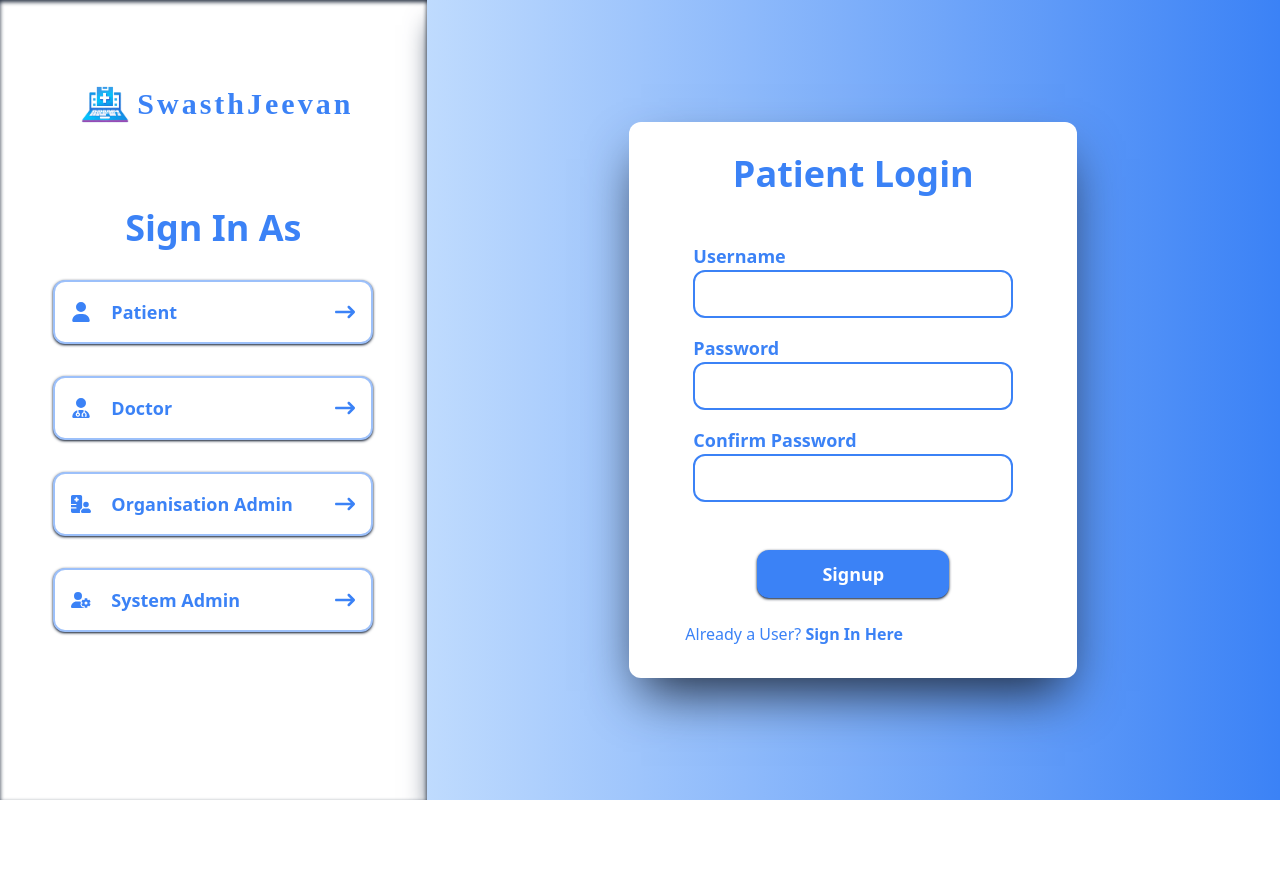
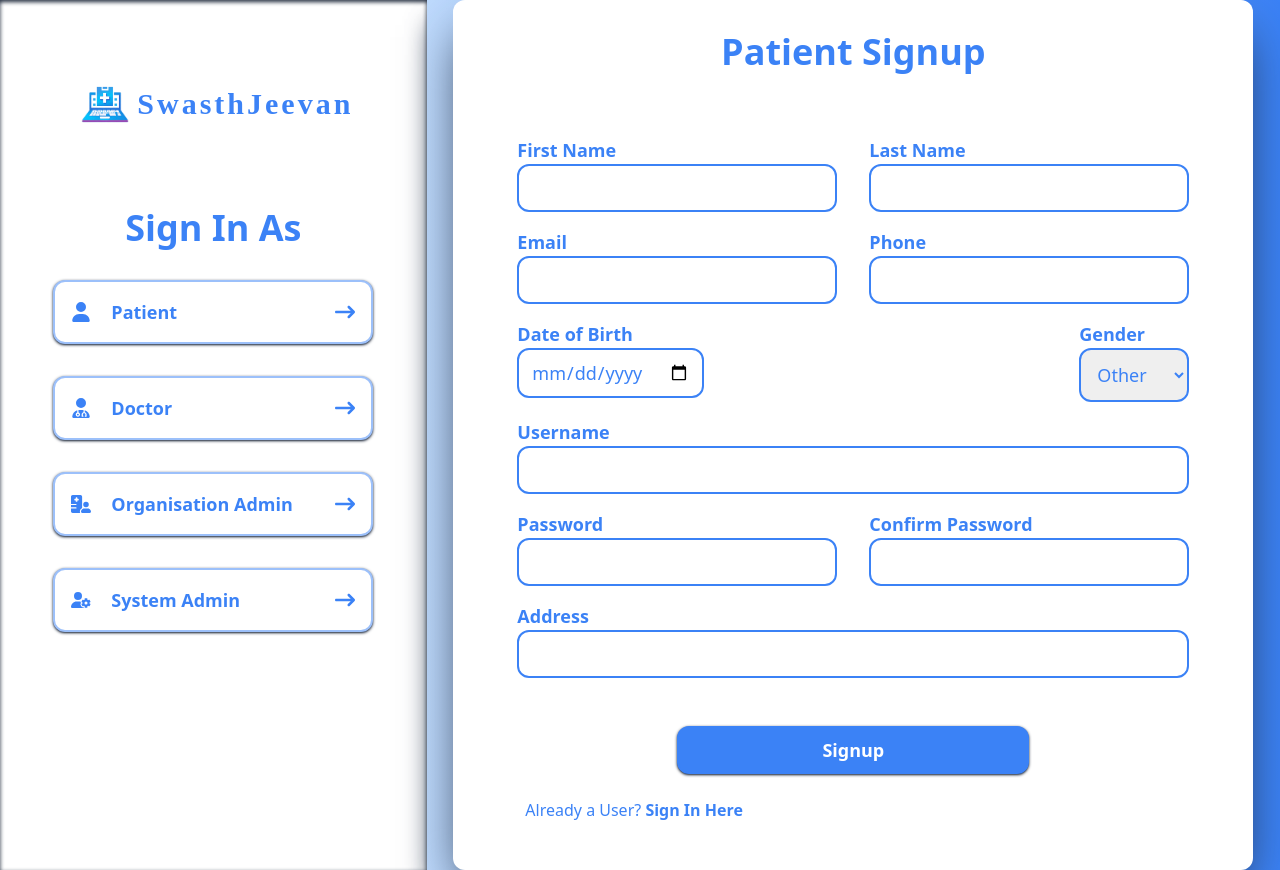
Before and after one commit to TejaJanakiRam/SwasthJeevan, a React (Create React App) app in the folder frontend/: page / in a window 1280 px wide. Both pictures are taken after a click on the link "Sign up Here". Before the commit the page ends 800 px from the top, so only its background shows below. Built offline with nearby package versions, Linux system fonts and the light colour scheme.

Commit message:
modified signup form for patient

```diff
--- a/frontend/src/Login-UI/AuthForm.js
+++ /dev/null
@@ -1,25 +0,0 @@
-import React, { useState } from 'react';
-import InputField from './InputField.js';
-
-
-export default function AuthForm(props) {
-
-    return (<form onSubmit={props.handleSubmit} className='flex flex-col items-center w-full'>
-        <InputField fieldName={"username"} displayFieldName={"Username"} setFunction={props.setUsername} />
-        <InputField fieldName={"password"} displayFieldName={"Password"} setFunction={props.setPassword} />
-        {props.formType === "signup" && <InputField fieldName={"confirmPassword"} displayFieldName={"Confirm Password"} setFunction={props.setConfirmPassword} />}
-        {<div className="text-red-500 mb-4">{props.formType === "signup" && props.signupError ? props.signupError : " "}</div>}
-        {props.formType === "login" && <div className='self-end'>
-            <a href="#" className="hover:underline text-blue-500 pr-8 font-semibold" onClick={props.handleForgotPassword}>Forgot Password?</a>
-        </div>}
-        <button type="submit" className=" border-2 text-lg border-blue-500 font-semibold text-white bg-blue-500 rounded-xl my-6 p-2 w-1/2 hover:bg-blue-600 hover:border-blue-600 transition-all duration-300 shadow shadow-slate-800">{props.formType === "login" ? "Login" : "Signup"}</button>
-        {props.role === 'patient' && (!props.showSignup ? (
-            <div className="self-start text-blue-500 pl-6">
-                New User? <a href="#" className="hover:underline font-semibold " onClick={props.showSignupTrigger}>Sign up Here</a>
-            </div>
-        ) : (<div className="self-start text-blue-500 pl-6">
-            Already a User? <a href="#" onClick={props.showSignupTrigger} className="hover:underline font-semibold">Sign In Here</a>
-        </div>))}
-
-    </form>)
-}
--- a/frontend/src/Login-UI/AuthenticationPage.js
+++ b/frontend/src/Login-UI/AuthenticationPage.js
@@ -60,8 +60,8 @@ export default function AuthenticationPage(props) {
                 </div>
             </div>
             <div className="hidden lg:shadow-xl lg:shadow-slate-600 lg:col-span-8  lg:flex flex-col justify-center items-center bg-gradient-to-r from-blue-200  to-blue-500">
-                <div className='w-112 min-h-128 bg-white text-blue-500 px-10 py-8 xl:p-8 rounded-xl shadow-2xl shadow-slate-800'>
-                    <h1 className="text-3xl sm:text-4xl lg:text-3xl xl:text-4xl font-bold mb-10 w-full text-center">{`${getRoleString(role)} Login`}</h1>
+                <div className={`${showSignup ? "w-[800px]" : "w-[450px]"} min-h-128 bg-white text-blue-500 px-10 py-8 xl:p-8 rounded-xl shadow-2xl shadow-slate-800`}>
+                    <h1 className="text-3xl sm:text-4xl lg:text-3xl xl:text-4xl font-bold mb-10 w-full text-center">{showSignup ? `Patient Signup` : `${getRoleString(role)} Login`}</h1>
                     {showSignup ? (
                         <SignupPage {...authFormProps} />
 
--- a/frontend/src/Login-UI/InputField.js
+++ b/frontend/src/Login-UI/InputField.js
@@ -1,11 +1,8 @@
 import React, { useState } from 'react';
 
-export default function InputField({ fieldName, displayFieldName, setFunction }) {
-    let type = "text";
-    if (fieldName.toLowerCase().includes("password")) {
-        type = "password";
-    }
-    return (<div className="w-full my-2 px-8">
+export default function InputField({ type, fieldName, displayFieldName, setFunction }) {
+
+    return (<div className="w-full my-2 px-4">
         <label htmlFor={fieldName} className="block text-lg font-semibold">{displayFieldName}</label>
         <input type={type} id={fieldName} name={fieldName} className="w-full text-blue-500 border-2 border-blue-500 rounded-xl py-2 px-3 focus:outline-none  focus:border-blue-800 focus:text-blue-800 sm:text-sm lg:text-lg" autoComplete="off" onChange={(e) => setFunction(e.target.value)} />
     </div>)
--- a/frontend/src/Login-UI/LoginPage.js
+++ b/frontend/src/Login-UI/LoginPage.js
@@ -1,6 +1,6 @@
 import React, { useState } from 'react';
 import axios from "axios";
-import AuthForm from './AuthForm.js';
+import InputField from './InputField.js';
 
 
 
@@ -29,17 +29,23 @@ export default function LoginPage(props) {
             alert("Wrong credentials!")
         }
     };
-    const authFormProps = {
-        ...props,
-        formType: "login",
-        setUsername: setUsername,
-        setPassword: setPassword,
-        handleForgotPassword: handleForgotPassword,
-        handleSubmit: handleLogin
-    };
 
 
     return (
-        <AuthForm {...authFormProps} />
+        <form onSubmit={handleLogin} className='flex flex-col items-center w-full p-4'>
+            <InputField type={"text"} fieldName={"username"} displayFieldName={"Username"} setFunction={setUsername} />
+            <InputField type={"password"} fieldName={"password"} displayFieldName={"Password"} setFunction={setPassword} />
+
+            <div className='self-end'>
+                <a href="#" className="hover:underline text-blue-500 pr-8 font-semibold" onClick={handleForgotPassword}>Forgot Password?</a>
+            </div>
+            <button type="submit" className=" border-2 text-lg border-blue-500 font-semibold text-white bg-blue-500 rounded-xl my-6 p-2 w-1/2 hover:bg-blue-600 hover:border-blue-600 transition-all duration-300 shadow shadow-slate-800">Login</button>
+            {props.role === 'patient' &&
+                <div className="self-start text-blue-500 pl-6">
+                    New User? <a href="#" className="hover:underline font-semibold " onClick={props.showSignupTrigger}>Sign up Here</a>
+                </div>
+            }
+
+        </form>
     );
 }
--- a/frontend/src/Login-UI/SignUpPage.js
+++ b/frontend/src/Login-UI/SignUpPage.js
@@ -1,8 +1,17 @@
 import React, { useState } from 'react';
 import axios from "axios";
-import AuthForm from './AuthForm.js';
+import InputField from './InputField.js';
+import DropdownSelect from '../Patient-UI/Booking/DropdownSelect.js';
+
 
 function SignupPage(props) {
+    const [firstName, setFirstName] = useState('');
+    const [lastName, setLastName] = useState('');
+    const [email, setEmail] = useState('');
+    const [phone, setPhone] = useState('');
+    const [gender, setGender] = useState('');
+    const [dob, setDob] = useState('');
+    const [address, setAddress] = useState('');
     const [username, setUsername] = useState('');
     const [password, setPassword] = useState('');
     const [confirmPassword, setConfirmPassword] = useState('');
@@ -14,11 +23,19 @@ function SignupPage(props) {
             return;
         }
         try {
-            const response = await axios.post('http://localhost:4000/auth/signup', {
-                username,
-                password,
-                role: props.role.toUpperCase()
-            });
+            const body = {
+                name: (firstName + ' ' + lastName),
+                username: username,
+                password: password,
+                email: email,
+                phone: phone,
+                gender: gender.toUpperCase(),
+                dob: dob,
+                type: props.role.toUpperCase(),
+                address: address
+            }
+            console.log(body);
+            const response = await axios.post('http://localhost:4000/auth/signup', body);
             const token = String(response.data.jwt);
             props.onLogin(token, props.role);
             props.showSignupTrigger();
@@ -27,19 +44,52 @@ function SignupPage(props) {
             setSignupError("Signup failed. Please try again.");
         }
     };
-    const authFormProps = {
-        ...props,
-        formType: "signup",
-        setUsername: setUsername,
-        setPassword: setPassword,
-        setConfirmPassword: setConfirmPassword,
-        signupError: signupError,
-        handleSubmit: handleSignUp
-    };
+
 
 
     return (
-        <AuthForm {...authFormProps} />
+        <form onSubmit={handleSignUp} className='flex flex-col items-center w-full p-4'>
+            <div className='w-full flex justify-between'>
+                <InputField type={"text"} fieldName={"firstname"} displayFieldName={"First Name"} setFunction={setFirstName} />
+                <InputField type={"text"} fieldName={"lastname"} displayFieldName={"Last Name"} setFunction={setLastName} />
+
+            </div>
+            <div className='w-full flex justify-between'>
+                <InputField type={"email"} fieldName={"email"} displayFieldName={"Email"} setFunction={setEmail} />
+                <InputField type={"number"} fieldName={"phone"} displayFieldName={"Phone"} setFunction={setPhone} />
+            </div>
+            <div className='w-full flex justify-between'>
+                <div className="my-2 pl-4">
+                    <label htmlFor="dob" className="block text-lg font-semibold">Date of Birth</label>
+                    <input type="date" id="dob" name="dob" className="w-full text-blue-500 border-2 border-blue-500 rounded-xl py-2 px-3 focus:outline-none  focus:border-blue-800 focus:text-blue-800 sm:text-sm lg:text-lg" autoComplete="off" onChange={(e) => setDob(e.target.value)} />
+                </div>
+                <div className="my-2 pr-4">
+                    <label for="gender" className="block text-lg font-semibold">Gender</label>
+                    <select name="gender" id="gender" className="w-full text-blue-500 border-2 border-blue-500 rounded-xl py-3 px-3 focus:outline-none  focus:border-blue-800 focus:text-blue-800 sm:text-sm lg:text-lg" onChange={(e) => { setGender(e.target.value) }}>
+                        <option value="male">Male</option>
+                        <option value="female">Female</option>
+                        <option selected value="other">Other</option>
+                    </select>
+                </div>
+
+            </div>
+            <InputField type={"text"} fieldName={"username"} displayFieldName={"Username"} setFunction={setUsername} />
+            <div className='w-full flex justify-between'>
+                <InputField type={"password"} fieldName={"password"} displayFieldName={"Password"} setFunction={setPassword} />
+                <InputField type={"password"} fieldName={"confirmPassword"} displayFieldName={"Confirm Password"} setFunction={setConfirmPassword} />
+            </div>
+            <InputField type={"address"} fieldName={"address"} displayFieldName={"Address"} setFunction={setAddress} />
+
+            {<div className="text-red-500 mb-4">{signupError ? signupError : " "}</div>}
+
+            <button type="submit" className=" border-2 text-lg border-blue-500 font-semibold text-white bg-blue-500 rounded-xl my-6 p-2 w-1/2 hover:bg-blue-600 hover:border-blue-600 transition-all duration-300 shadow shadow-slate-800">Signup</button>
+            {props.role === 'patient' &&
+                <div className="self-start text-blue-500 pl-6">
+                    Already a User? <a href="#" onClick={props.showSignupTrigger} className="hover:underline font-semibold">Sign In Here</a>
+                </div>
+            }
+
+        </form>
     );
 }
 
```
Also changed, not shown: frontend/src/index.css (line endings or trailing spaces).
